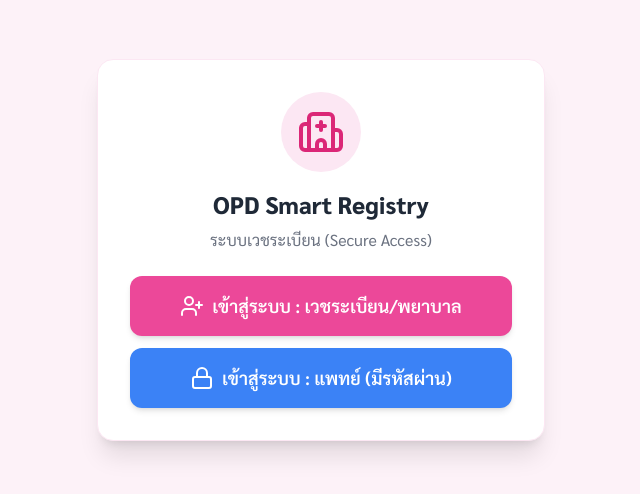
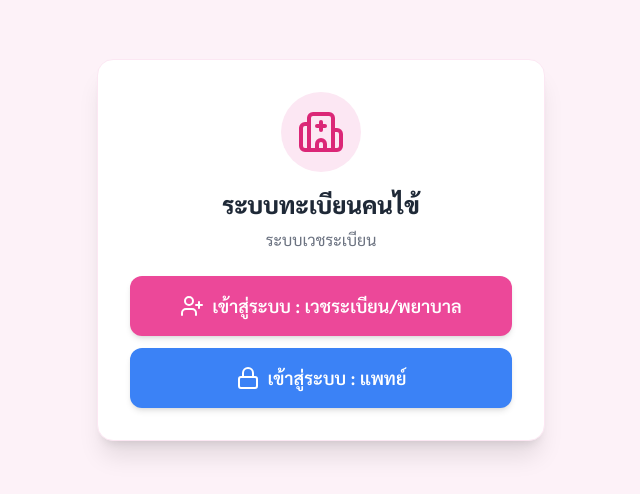
Before and after one commit to nattharika1509-rgb/OPD, a plain HTML site: page index.html in a window 1280 px wide. Shown: the part 150-644 px from the top of the page, without its empty margins (319-959 px from the left). Drawn offline with nearby package versions, Linux system fonts and the light colour scheme.

Commit message:
Update index.html

```diff
--- a/index.html
+++ b/index.html
@@ -3,7 +3,7 @@
 <head>
     <meta charset="UTF-8">
     <meta name="viewport" content="width=device-width, initial-scale=1.0">
-    <title>ระบบทะเบียนคนไข้ (Password Protected)</title>
+    <title>ระบบทะเบียนคนไข้</title>
     <script src="https://cdn.tailwindcss.com"></script>
     <script src="https://unpkg.com/lucide@latest"></script>
     <link href="https://fonts.googleapis.com/css2?family=Sarabun:wght@300;400;600;800&display=swap" rel="stylesheet">
@@ -29,14 +29,14 @@
                     <i data-lucide="hospital" class="w-12 h-12 text-pink-600"></i>
                 </div>
             </div>
-            <h1 class="text-2xl font-bold text-gray-800 mb-2">OPD Smart Registry</h1>
-            <p class="text-gray-500 mb-6">ระบบเวชระเบียน (Secure Access)</p>
+            <h1 class="text-2xl font-bold text-gray-800 mb-2">ระบบทะเบียนคนไข้</h1>
+            <p class="text-gray-500 mb-6">ระบบเวชระเบียน</p>
             <div class="space-y-3">
                 <button onclick="switchRole('nurse')" class="w-full bg-pink-500 hover:bg-pink-600 text-white p-4 rounded-xl flex items-center justify-center gap-2 shadow-md font-semibold text-lg transition">
                     <i data-lucide="user-plus"></i> เข้าสู่ระบบ : เวชระเบียน/พยาบาล
                 </button>
                 <button onclick="switchRole('doctor')" class="w-full bg-blue-500 hover:bg-blue-600 text-white p-4 rounded-xl flex items-center justify-center gap-2 shadow-md font-semibold text-lg transition">
-                    <i data-lucide="lock"></i> เข้าสู่ระบบ : แพทย์ (มีรหัสผ่าน)
+                    <i data-lucide="lock"></i> เข้าสู่ระบบ : แพทย์
                 </button>
             </div>
         </div>
```
